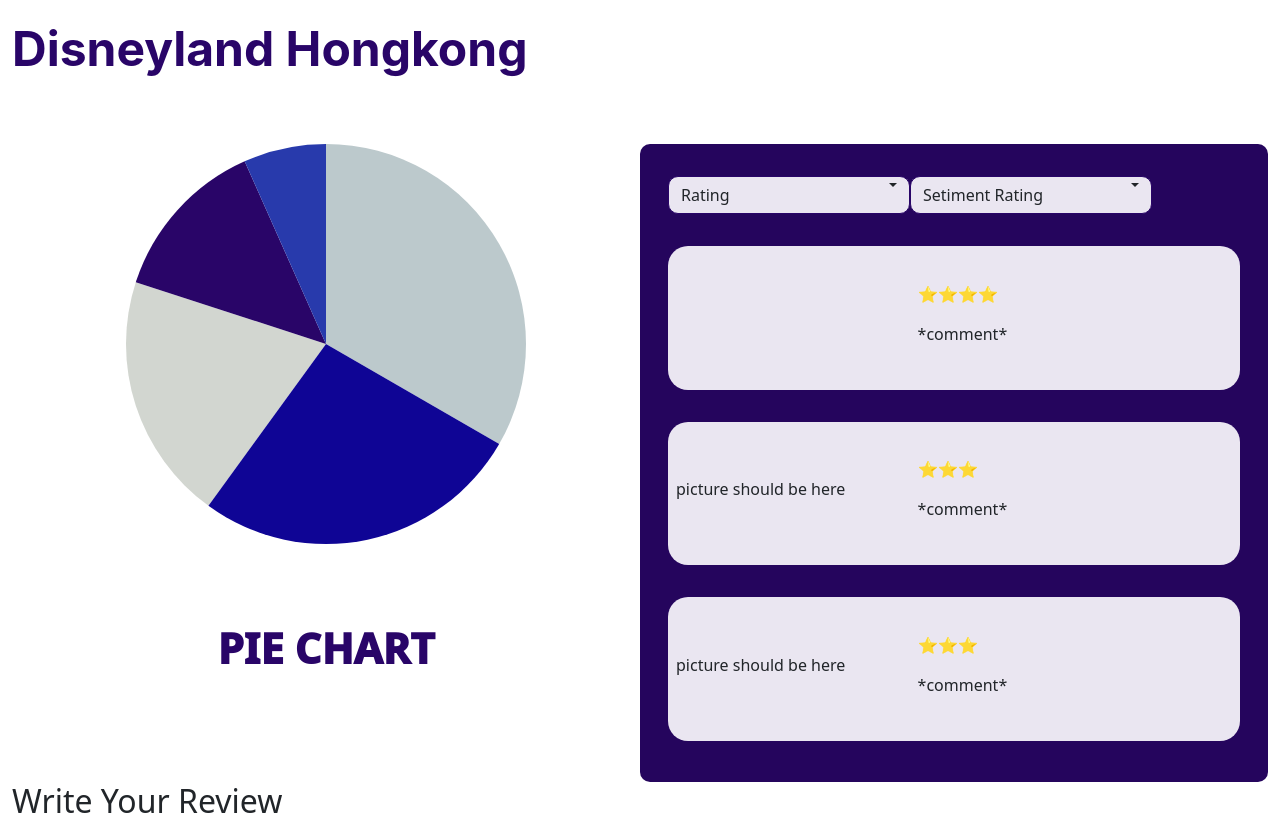
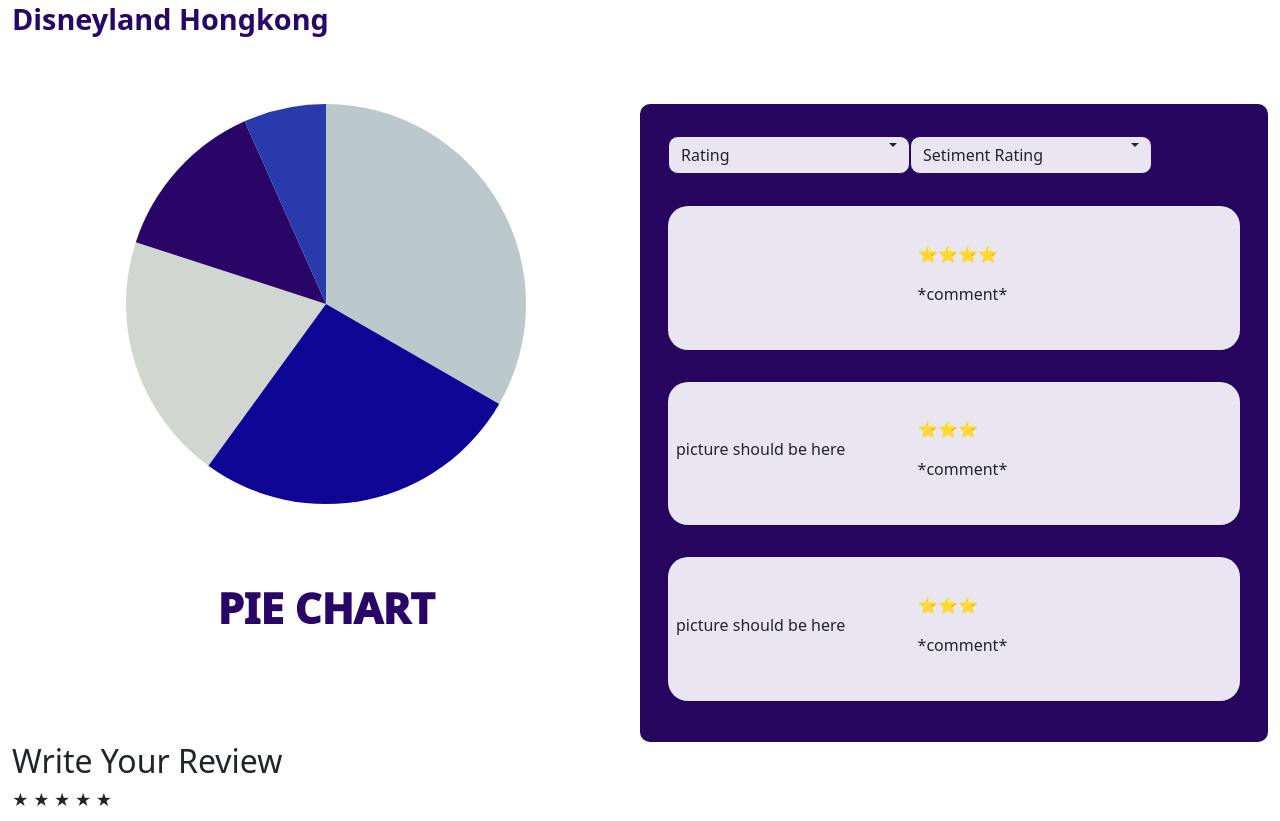
Before and after one commit to Isariyafxk/Disney-Webpages_Coolkidtoolkid, a Django app: page /places in a window 1280 px wide. Shown: the part 737-1558 px from the top of the page. Run offline with Django 4.2, Linux system fonts and the light colour scheme.

Commit message:
7.58 uodateddd

```diff
--- a/hello_world/templates/DisneyWebpage/home.html
+++ b/hello_world/templates/DisneyWebpage/home.html
@@ -5,7 +5,7 @@
 
     .headtitle {
         color: #290568;
-        font-family: Inter;
+        font-family: system-ui;
         font-size: 180%;
         font-weight: 700;
         line-height: normal;
--- a/hello_world/templates/DisneyWebpage/places.html
+++ b/hello_world/templates/DisneyWebpage/places.html
@@ -27,13 +27,12 @@
 
     .headtitle {
         color: #290568;
-        font-family: Inter;
-        font-size:3rem;
+        font-family: system-ui;
+        font-size: 180%;
         font-weight: 700;
         line-height: normal;
         padding-bottom: 50px;
     }
-
     .showcomment {
         background-color: #25055D;
         border-radius: 10px;
```
